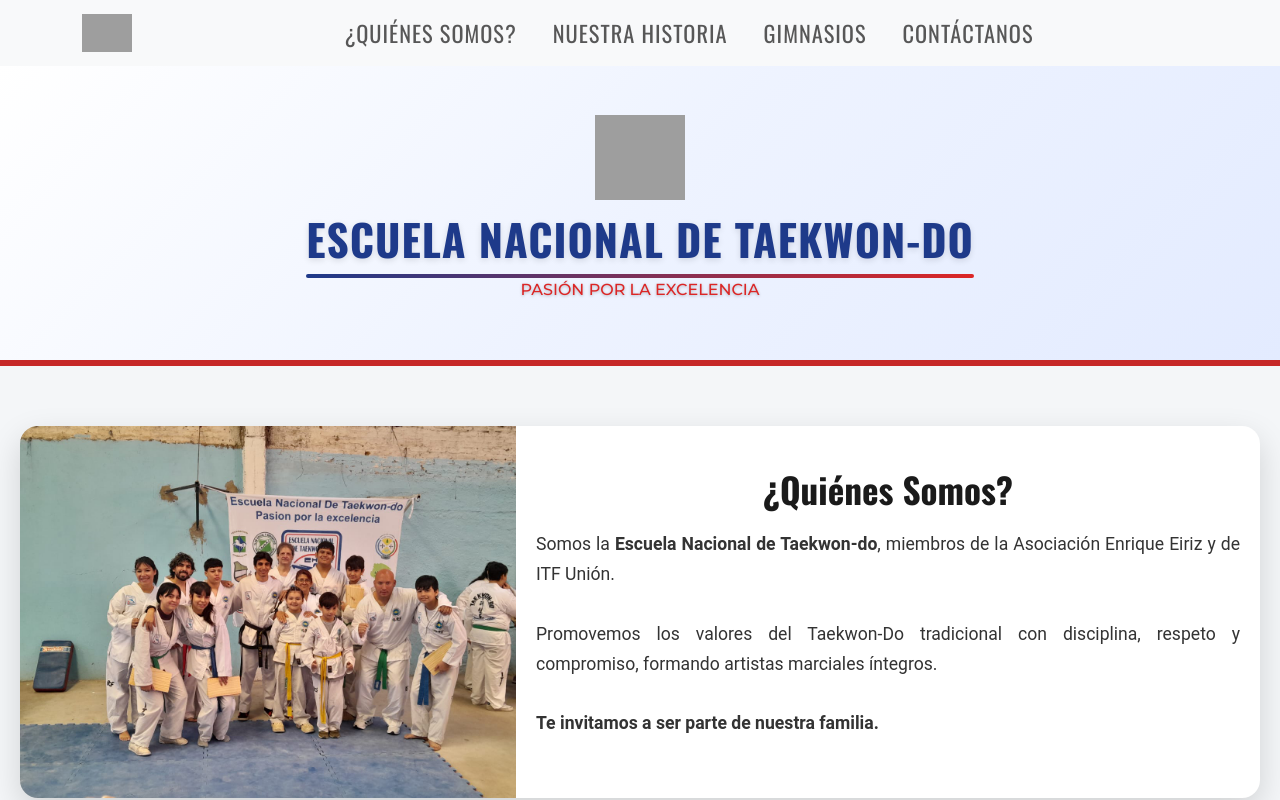
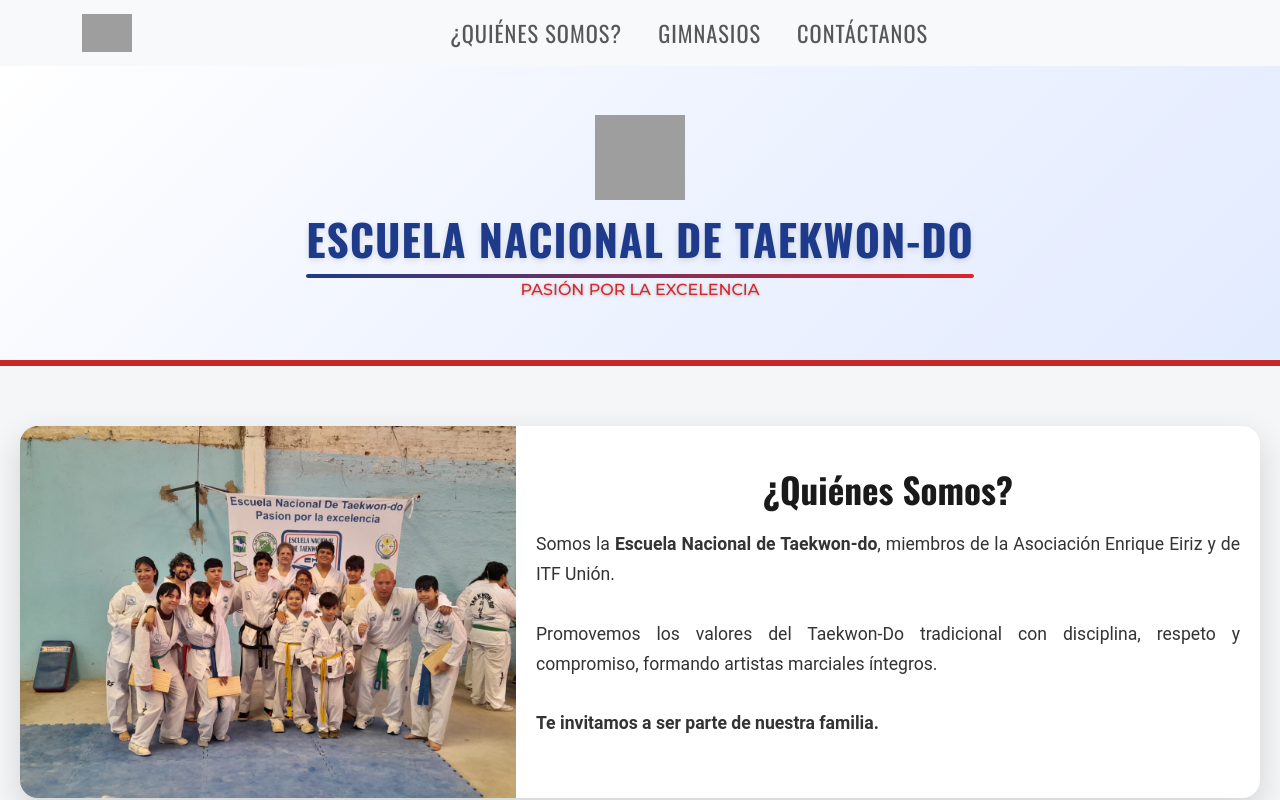
Before and after one commit to hitman2303/Pagina-enat-oficial, a React (Vite) app: page / in a window 1280 px wide. Shown: the top 800 px of the page. Built offline with nearby package versions, Linux system fonts and the light colour scheme; grey boxes are pictures that could not be loaded.

Commit message:
Update Home.jsx

```diff
--- a/src/pages/Home.jsx
+++ b/src/pages/Home.jsx
@@ -12,7 +12,6 @@
 
  const navItems = [
   { nombre: "¿Quiénes somos?", href: "#quienes-somos" },
-  { nombre: "Nuestra historia", href: "#nuestra-historia" },
   { nombre: "Gimnasios", href: "#gimnasios" },
   { nombre: "Contáctanos", href: "#contacto" },
 ];
```
